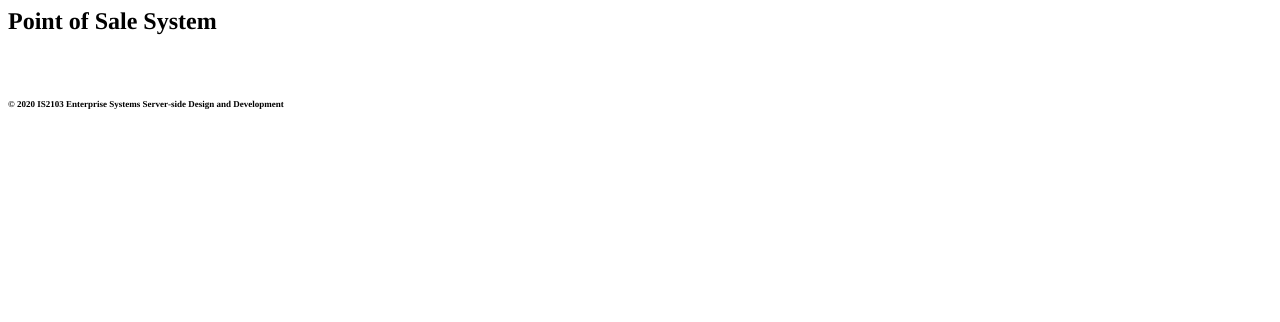
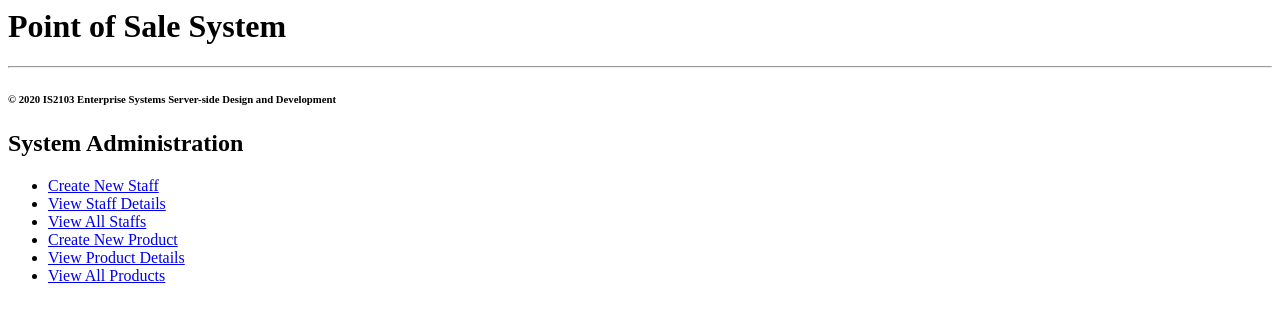
Before and after one commit to hilaries/PointOfSaleSystemWeb, a plain HTML site: page index.html in a window 1280 px wide. Drawn offline with Linux system fonts and the light colour scheme.

Commit message:
added nav menu  for sysadmin  to /index.html

```diff
--- a/index.html
+++ b/index.html
@@ -1,24 +1,21 @@
-<!DOCTYPE html PUBLIC "-//W3C//DTD HTML 4.01//EN" "http://www.w3.org/TR/html4/strict.dtd">
 <html>
-<head>
-  <meta http-equiv="Content-Type" content="text/html; charset=utf-8">
-  <meta http-equiv="Content-Style-Type" content="text/css">
-  <title></title>
-  <meta name="Generator" content="Cocoa HTML Writer">
-  <meta name="CocoaVersion" content="1671.5">
-  <style type="text/css">
-    p.p1 {margin: 0.0px 0.0px 16.1px 0.0px; line-height: 28.0px; font: 24.0px Times; color: #000000; -webkit-text-stroke: #000000}
-    p.p2 {margin: 0.0px 0.0px 12.0px 0.0px; line-height: 14.0px; font: 12.0px Times; color: #000000; -webkit-text-stroke: #000000; min-height: 14.0px}
-    p.p3 {margin: 0.0px 0.0px 6.0px 0.0px; line-height: 14.0px; font: 12.0px Times; color: #000000; -webkit-text-stroke: #000000; min-height: 14.0px}
-    p.p4 {margin: 0.0px 0.0px 20.9px 0.0px; line-height: 10.0px; font: 9.0px Times; color: #000000; -webkit-text-stroke: #000000}
-    span.s1 {font-kerning: none}
-  </style>
-</head>
-<body>
-<p class="p1"><span class="s1"><b>Point of Sale System</b></span></p>
-<p class="p2"><span class="s1"></span><br></p>
-<p class="p3"><span class="s1"></span><br></p>
-<p class="p4"><span class="s1"><b>© 2020 IS2103 Enterprise Systems Server-side Design and Development</b></span></p>
-<p class="p2"><span class="s1"></span><br></p>
-</body>
+    <head>
+        <title>Point of Sale System</title>
+    </head>
+    <body>
+        <h1>Point of Sale System</h1>
+        <p>
+            <hr/>
+            <h6>&copy; 2020 IS2103 Enterprise Systems Server-side Design and Development</h6>
+        </p>
+    </body>
 </html>
+		<h2>System Administration</h2>
+		<ul>
+			<li><a href="./systemAdministration/createNewStaff.html">Create New Staff</a></li>
+			<li><a href="./systemAdministration/viewStaffDetails.html">View Staff Details</a></li>
+			<li><a href="./systemAdministration/viewAllStaffs.html">View All Staffs</a></li>
+			<li><a href="./systemAdministration/createNewProduct.html">Create New Product</a></li>
+			<li><a href="./systemAdministration/viewProductDetails.html">View Product Details</a></li>
+			<li><a href="./systemAdministration/viewAllProducts.html">View All Products</a></li>
+		</ul>
```
